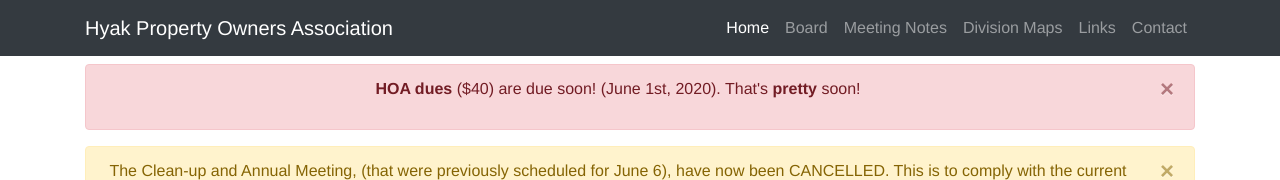
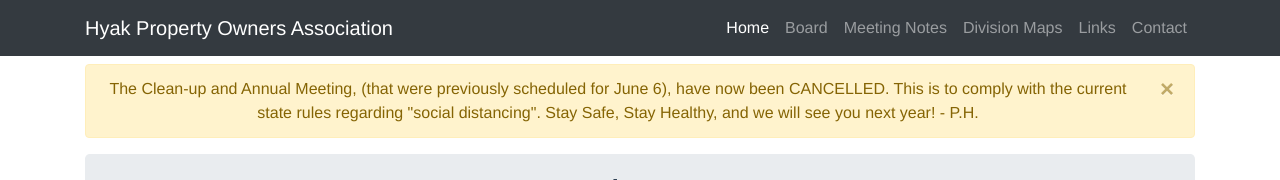
Before and after one commit to TheGauntt/hyak.life, a Vue app: page / in a window 1280 px wide. Shown: the top 180 px of the page. Built offline with nearby package versions, Linux system fonts and the light colour scheme; what vue-toasted would draw is missing.

Commit message:
Remove HOA dues notice

```diff
--- a/src/views/Home.vue
+++ b/src/views/Home.vue
@@ -4,15 +4,6 @@
     <div class="container">
       <div class="row">
         <div class="col-lg-12">
-          <div class="alert alert-danger alert-dismissible fade show mt-2" role="alert">
-            <p>
-              <b>HOA dues</b> ($40) are due soon! (June 1st, 2020). That's <b>pretty</b> soon!
-            </p>
-            <button type="button" class="close" data-dismiss="alert" aria-label="Close">
-              <span aria-hidden="true">&times;</span>
-            </button>
-          </div>
-
           <div class="alert alert-warning alert-dismissible fade show mt-2" role="alert">
            The Clean-up and Annual Meeting, (that were previously scheduled for June 6), have now been CANCELLED. This is to comply with the current state rules regarding "social distancing". Stay Safe, Stay Healthy, and we will see you next year! - P.H.
             <button type="button" class="close" data-dismiss="alert" aria-label="Close">
```
